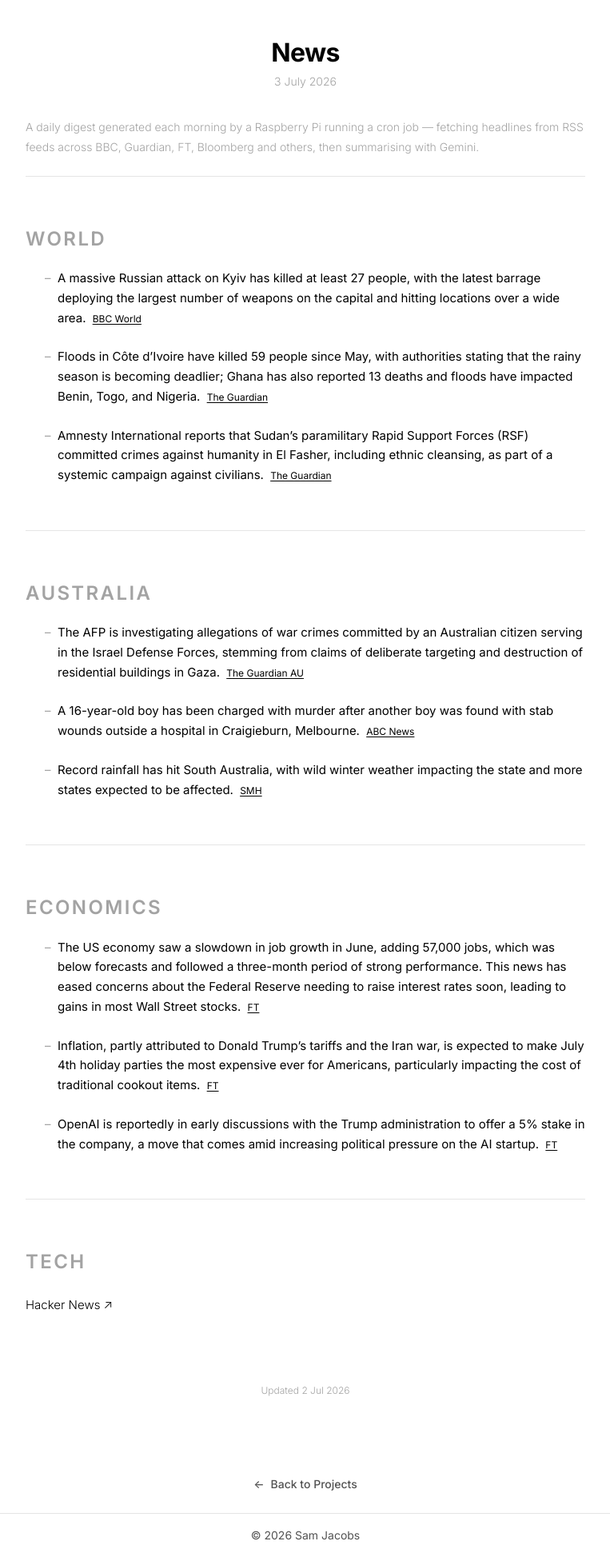
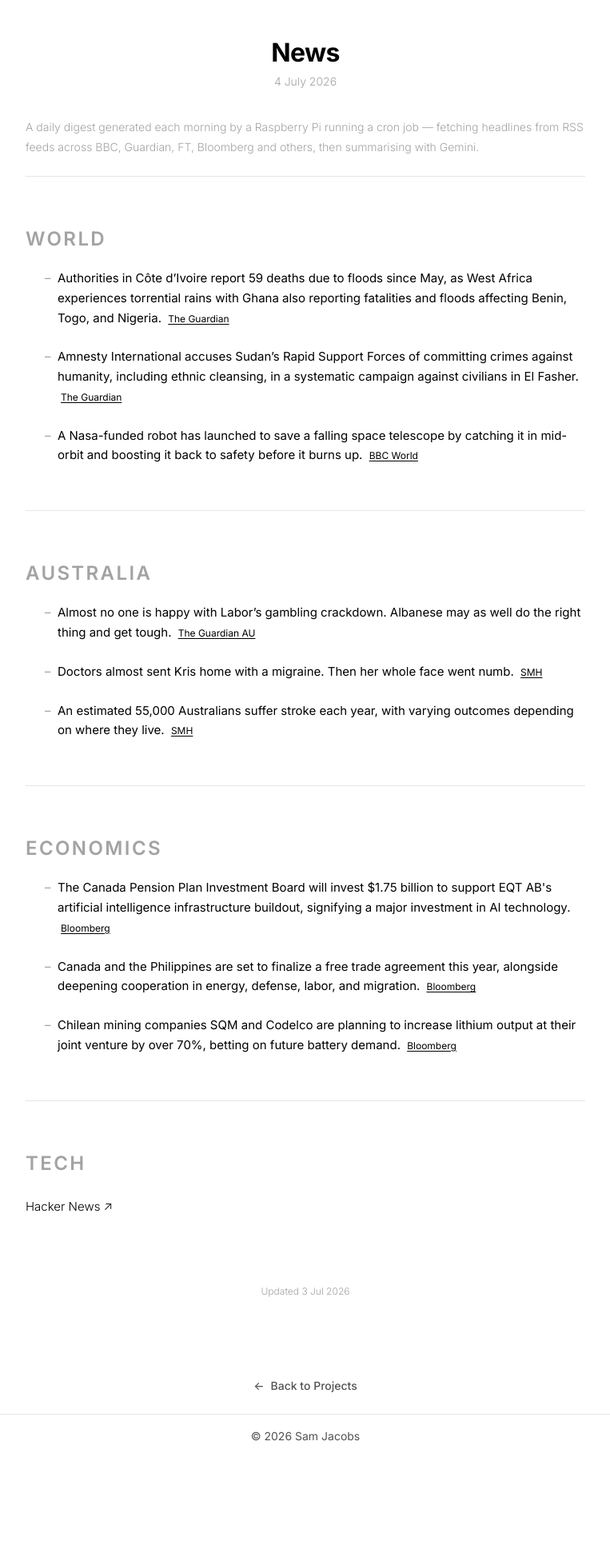
Before and after one commit to s-jac/s-jac.github.io, a Jekyll site: the page built from projects/news.html, in a window 1280 px wide. Shown: the whole page at 80% size, without its empty margins (258-1021 px from the left). Built offline with Jekyll 4.4.1, drawn with Linux system fonts in a browser that asks for light colours; after the commit the page ends 1823 px from its top, so only the background shows below that.

Commit message:
daily news update 4 July 2026

```diff
--- a/_data/news.json
+++ b/_data/news.json
@@ -1,24 +1,24 @@
 {
-  "date": "3 July 2026",
-  "generated_at": "2026-07-02T21:01:43.150666+00:00",
+  "date": "4 July 2026",
+  "generated_at": "2026-07-03T21:01:03.499443+00:00",
   "sections": [
     {
       "heading": "World",
       "bullets": [
         {
-          "text": "A massive Russian attack on Kyiv has killed at least 27 people, with the latest barrage deploying the largest number of weapons on the capital and hitting locations over a wide area.",
-          "source": "BBC World",
-          "url": "https://www.bbc.com/news/world"
-        },
-        {
-          "text": "Floods in Côte d’Ivoire have killed 59 people since May, with authorities stating that the rainy season is becoming deadlier; Ghana has also reported 13 deaths and floods have impacted Benin, Togo, and Nigeria.",
+          "text": "Authorities in Côte d’Ivoire report 59 deaths due to floods since May, as West Africa experiences torrential rains with Ghana also reporting fatalities and floods affecting Benin, Togo, and Nigeria.",
           "source": "The Guardian",
           "url": "https://www.theguardian.com"
         },
         {
-          "text": "Amnesty International reports that Sudan’s paramilitary Rapid Support Forces (RSF) committed crimes against humanity in El Fasher, including ethnic cleansing, as part of a systemic campaign against civilians.",
+          "text": "Amnesty International accuses Sudan’s Rapid Support Forces of committing crimes against humanity, including ethnic cleansing, in a systematic campaign against civilians in El Fasher.",
           "source": "The Guardian",
           "url": "https://www.theguardian.com"
+        },
+        {
+          "text": "A Nasa-funded robot has launched to save a falling space telescope by catching it in mid-orbit and boosting it back to safety before it burns up.",
+          "source": "BBC World",
+          "url": "https://www.bbc.com/news/world"
         }
       ]
     },
@@ -26,17 +26,17 @@
       "heading": "Australia",
       "bullets": [
         {
-          "text": "The AFP is investigating allegations of war crimes committed by an Australian citizen serving in the Israel Defense Forces, stemming from claims of deliberate targeting and destruction of residential buildings in Gaza.",
+          "text": "Almost no one is happy with Labor’s gambling crackdown. Albanese may as well do the right thing and get tough.",
           "source": "The Guardian AU",
           "url": "https://www.theguardian.com/au"
         },
         {
-          "text": "A 16-year-old boy has been charged with murder after another boy was found with stab wounds outside a hospital in Craigieburn, Melbourne.",
-          "source": "ABC News",
-          "url": "https://www.abc.net.au/news"
+          "text": "Doctors almost sent Kris home with a migraine. Then her whole face went numb.",
+          "source": "SMH",
+          "url": "https://www.smh.com.au"
         },
         {
-          "text": "Record rainfall has hit South Australia, with wild winter weather impacting the state and more states expected to be affected.",
+          "text": "An estimated 55,000 Australians suffer stroke each year, with varying outcomes depending on where they live.",
           "source": "SMH",
           "url": "https://www.smh.com.au"
         }
@@ -46,19 +46,19 @@
       "heading": "Economics",
       "bullets": [
         {
-          "text": "The US economy saw a slowdown in job growth in June, adding 57,000 jobs, which was below forecasts and followed a three-month period of strong performance. This news has eased concerns about the Federal Reserve needing to raise interest rates soon, leading to gains in most Wall Street stocks.",
-          "source": "FT",
-          "url": "https://www.ft.com"
+          "text": "The Canada Pension Plan Investment Board will invest $1.75 billion to support EQT AB's artificial intelligence infrastructure buildout, signifying a major investment in AI technology.",
+          "source": "Bloomberg",
+          "url": "https://www.bloomberg.com/markets"
         },
         {
-          "text": "Inflation, partly attributed to Donald Trump’s tariffs and the Iran war, is expected to make July 4th holiday parties the most expensive ever for Americans, particularly impacting the cost of traditional cookout items.",
-          "source": "FT",
-          "url": "https://www.ft.com"
+          "text": "Canada and the Philippines are set to finalize a free trade agreement this year, alongside deepening cooperation in energy, defense, labor, and migration.",
+          "source": "Bloomberg",
+          "url": "https://www.bloomberg.com/markets"
         },
         {
-          "text": "OpenAI is reportedly in early discussions with the Trump administration to offer a 5% stake in the company, a move that comes amid increasing political pressure on the AI startup.",
-          "source": "FT",
-          "url": "https://www.ft.com"
+          "text": "Chilean mining companies SQM and Codelco are planning to increase lithium output at their joint venture by over 70%, betting on future battery demand.",
+          "source": "Bloomberg",
+          "url": "https://www.bloomberg.com/markets"
         }
       ]
     }
```
